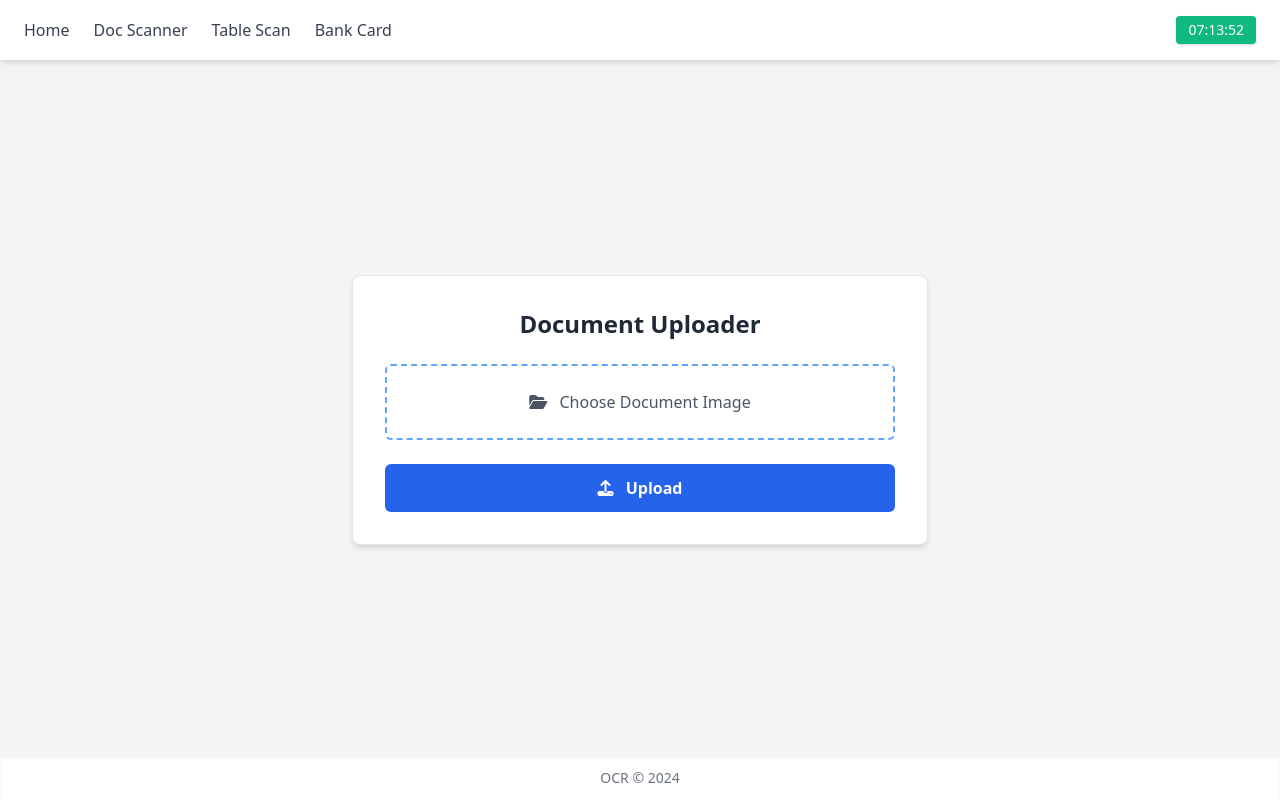
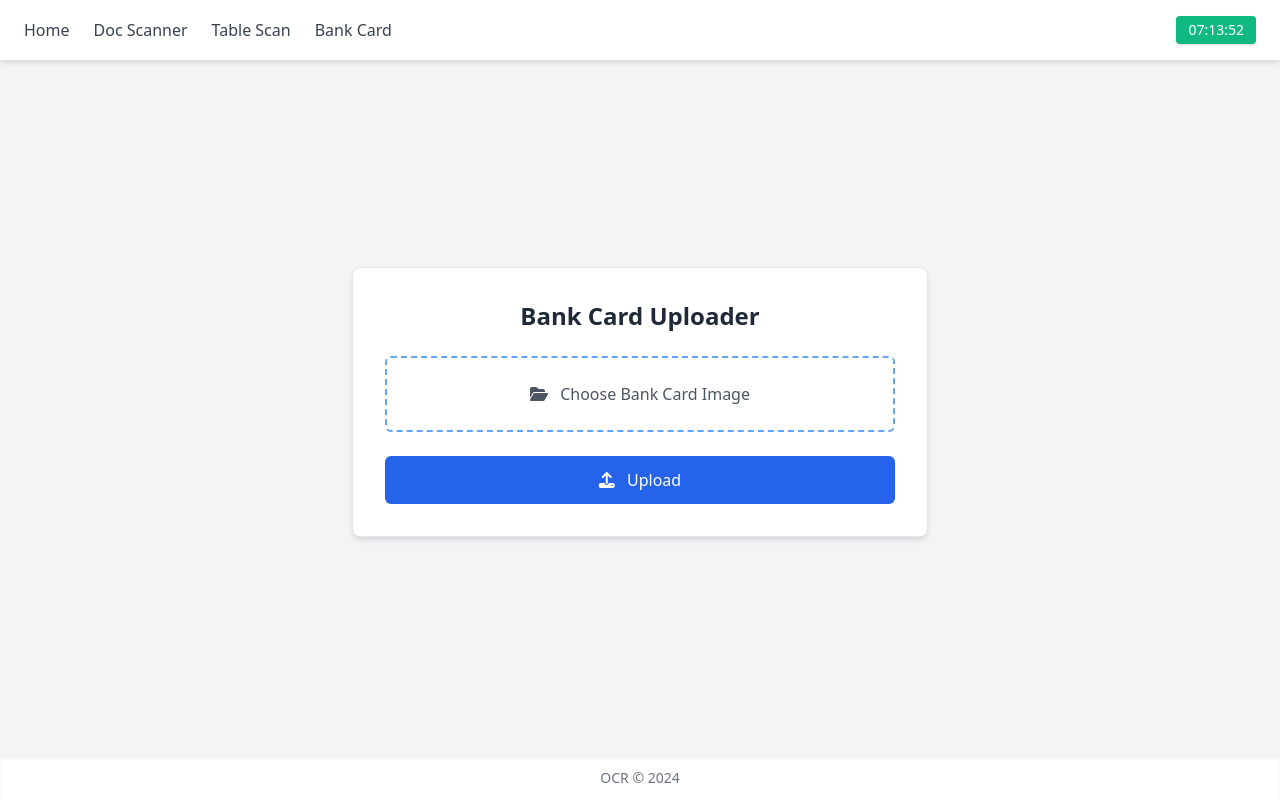
Before and after one commit to AbhinavT01/Advance_ocr_system, a Flask app: page /doc in a window 1280 px wide. Run offline with Flask 3, Linux system fonts and the light colour scheme; parts of the project's set-up code (start-up, migrations or seed data) failed here and were passed over; some libraries are stand-ins or nearby versions.

Commit message:
Update doc.html

```diff
--- a/templates/doc.html
+++ b/templates/doc.html
@@ -2,50 +2,50 @@
 <html lang="en">
 <head>
   <meta charset="UTF-8" />
-  <meta name="viewport" content="width=device-width, initial-scale=1.0" />
-  <title>Document Uploader</title>
-  <link href="https://cdn.jsdelivr.net/npm/tailwindcss@2.2.19/dist/tailwind.min.css" rel="stylesheet" />
+  <meta name="viewport" content="width=device-width, initial-scale=1.0"/>
+  <title>Bank Card Uploader</title>
+  <link href="https://cdn.jsdelivr.net/npm/tailwindcss@2.2.19/dist/tailwind.min.css" rel="stylesheet"/>
   <script src="https://kit.fontawesome.com/a076d05399.js" crossorigin="anonymous"></script>
 </head>
 <body class="bg-gray-100 min-h-screen font-sans text-gray-800 flex flex-col">
 
-  <!-- Navbar -->
-  <nav class="fixed top-0 left-0 w-full bg-white shadow-md z-50">
+  <!-- Navbar with Time -->
+  <nav class="bg-white shadow-md fixed top-0 left-0 w-full z-50">
     <div class="max-w-7xl mx-auto px-6 py-4 flex justify-between items-center">
-      <!-- Left Side: Links -->
-      <div class="flex space-x-6 text-sm sm:text-base font-medium text-gray-700">
+      <!-- Left: Links -->
+      <div class="flex space-x-6 font-medium text-sm sm:text-base text-gray-700">
         <a href="/" class="hover:text-black transition">Home</a>
         <a href="/doc" class="hover:text-black transition">Doc Scanner</a>
         <a href="/table" class="hover:text-black transition">Table Scan</a>
         <a href="/bank" class="hover:text-black transition">Bank Card</a>
       </div>
-      <!-- Right Side: Time -->
+      <!-- Right: Time -->
       <div id="currentTime" class="text-sm bg-green-500 text-white px-3 py-1 rounded shadow"></div>
     </div>
   </nav>
 
-  <!-- Upload Form Container -->
-  <main class="flex items-center justify-center pt-28 pb-12 px-4 flex-grow">
-    <div class="w-full max-w-xl bg-white rounded-lg shadow-md p-8 space-y-6 border border-gray-200">
-      <h1 class="text-2xl font-bold text-center">Document Uploader</h1>
+  <!-- Main Content -->
+  <main class="flex-grow flex items-center justify-center pt-28 pb-16 px-4">
+    <div class="bg-white border border-gray-200 rounded-lg shadow-md p-8 w-full max-w-xl space-y-6 text-center">
+      <h1 class="text-2xl font-bold">Bank Card Uploader</h1>
 
-      <form action="/uploaddoc" method="post" enctype="multipart/form-data" id="uploadForm" class="space-y-6">
-        <!-- File Upload Area -->
-        <label for="fileInput" class="block border-2 border-dashed border-blue-400 p-6 rounded-md text-gray-600 hover:bg-blue-50 cursor-pointer text-center transition">
-          <i class="fas fa-folder-open mr-2"></i> Choose Document Image
-          <input type="file" name="file" id="fileInput" accept="image/*" required class="hidden">
+      <form action="/uploadbank" method="post" enctype="multipart/form-data" class="space-y-6">
+        <!-- File Upload -->
+        <label for="fileInput" class="block border-2 border-dashed border-blue-400 p-6 rounded-md text-gray-600 hover:bg-blue-50 cursor-pointer transition">
+          <i class="fas fa-folder-open mr-2"></i> Choose Bank Card Image
+          <input type="file" id="fileInput" name="file" accept="image/*" required class="hidden">
         </label>
 
         <!-- Preview -->
         <div id="imagePreviewContainer" class="hidden">
-          <h3 class="text-md font-semibold text-gray-700 mb-2 text-center">Document Preview</h3>
-          <div id="previewWrapper" class="mx-auto rounded overflow-hidden border shadow max-h-96">
-            <img id="imagePreview" src="#" alt="Document Preview" class="w-full object-contain" />
+          <h3 class="text-md font-semibold text-gray-700 mb-2">Card Preview</h3>
+          <div class="max-h-96 overflow-hidden rounded border">
+            <img id="imagePreview" src="#" alt="Preview" class="w-full object-contain">
           </div>
         </div>
 
         <!-- Upload Button -->
-        <button type="submit" class="w-full bg-blue-600 hover:bg-blue-700 text-white font-semibold py-3 rounded-md transition">
+        <button type="submit" class="w-full bg-blue-600 hover:bg-blue-700 text-white font-medium py-3 rounded-md transition">
           <i class="fas fa-upload mr-2"></i> Upload
         </button>
       </form>
@@ -57,38 +57,36 @@
     OCR &copy; 2024
   </footer>
 
-  <!-- Scripts -->
+  <!-- JS: Preview & Time -->
   <script>
-    // Image preview function
-    function previewImage() {
-      const fileInput = document.getElementById('fileInput');
+    // Image preview
+    document.getElementById('fileInput').addEventListener('change', function () {
+      const file = this.files[0];
       const imagePreview = document.getElementById('imagePreview');
-      const imagePreviewContainer = document.getElementById('imagePreviewContainer');
+      const container = document.getElementById('imagePreviewContainer');
 
-      const file = fileInput.files[0];
       if (file) {
         const reader = new FileReader();
         reader.onload = function (e) {
           imagePreview.src = e.target.result;
-          imagePreviewContainer.classList.remove('hidden');
+          container.classList.remove('hidden');
           localStorage.setItem('uploadedImage', e.target.result);
         };
         reader.readAsDataURL(file);
       }
-    }
+    });
 
-    document.getElementById('fileInput').addEventListener('change', previewImage);
-
-    // Live time clock in navbar
+    // Live time display
     const currentTimeElement = document.getElementById('currentTime');
     function updateTime() {
       const now = new Date();
-      const timeString = now.toLocaleTimeString('en-GB');
-      currentTimeElement.textContent = timeString;
+      const h = String(now.getHours()).padStart(2, '0');
+      const m = String(now.getMinutes()).padStart(2, '0');
+      const s = String(now.getSeconds()).padStart(2, '0');
+      currentTimeElement.textContent = `${h}:${m}:${s}`;
     }
     updateTime();
     setInterval(updateTime, 1000);
   </script>
-
 </body>
 </html>
```
